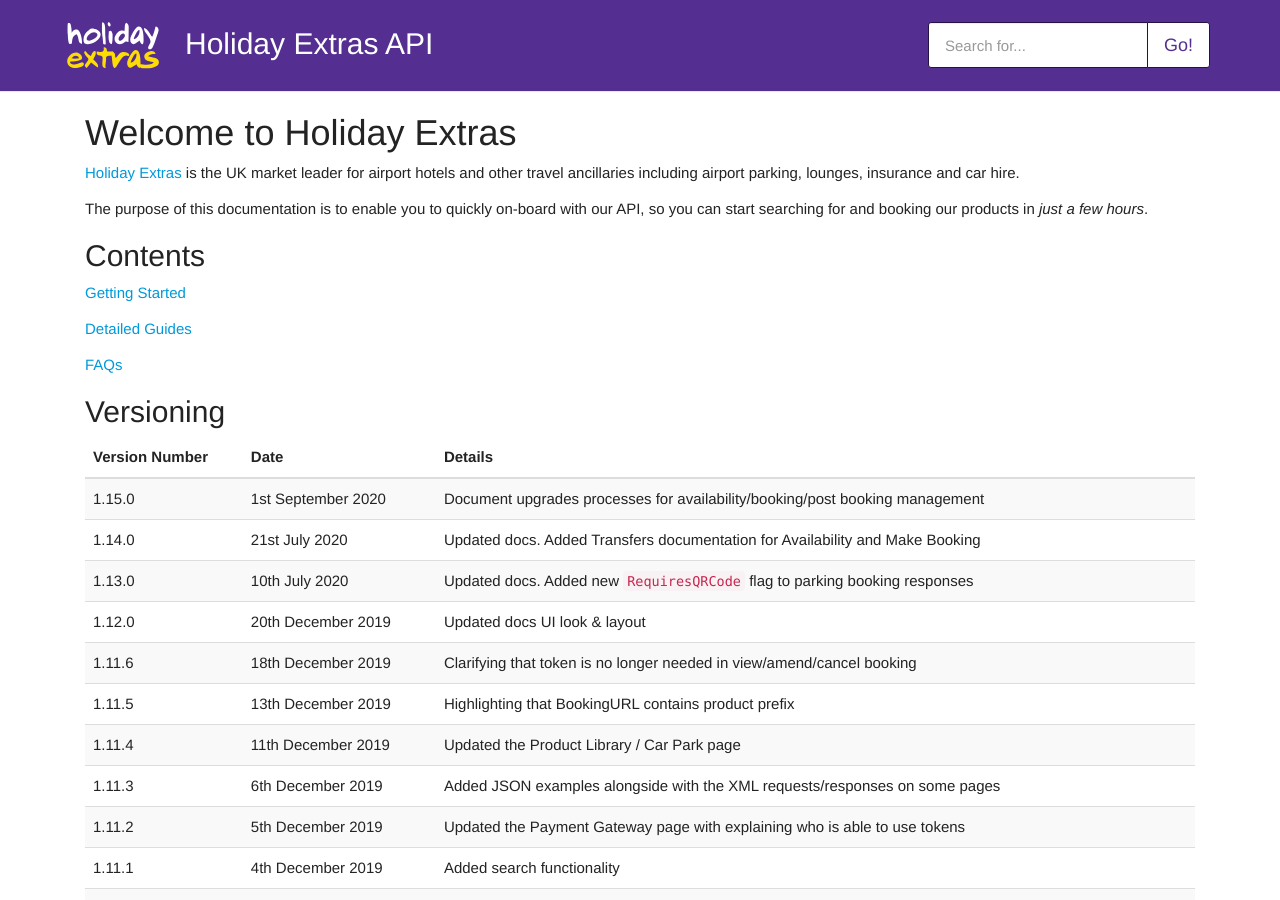
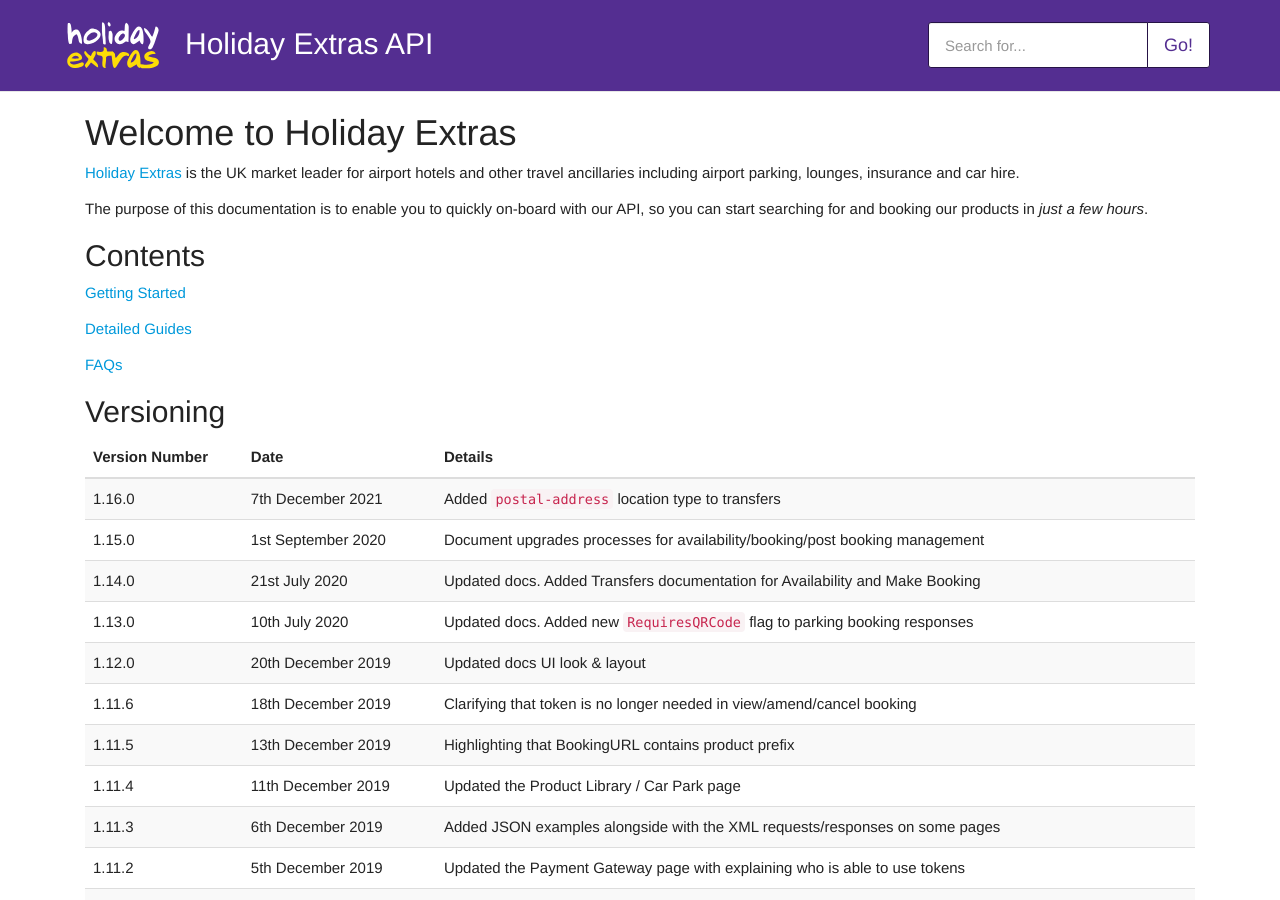
Before and after one commit to holidayextras/partner-api-docs, a Jekyll site: the page built from site/index.md, in a window 1280 px wide and 900 px high. Built offline with Jekyll 4.4.1, drawn with Linux system fonts in a browser that asks for light colours; some web fonts are replaced; our own code applies the rules of GitHub Pages for plain Markdown files.

Commit message:
INT-2485 Update versioning document

```diff
--- a/site/_versioning.md
+++ b/site/_versioning.md
@@ -1,5 +1,6 @@
 | Version Number | Date                | Details                                                                           |
 |----------------|---------------------|-----------------------------------------------------------------------------------|
+| 1.16.0         | 7th December 2021   | Added `postal-address` location type to transfers
 | 1.15.0         | 1st September 2020  | Document upgrades processes for availability/booking/post booking management      |
 | 1.14.0         | 21st July 2020      | Updated docs. Added Transfers documentation for Availability and Make Booking     |
 | 1.13.0         | 10th July 2020      | Updated docs. Added new `RequiresQRCode` flag to parking booking responses        |
```
